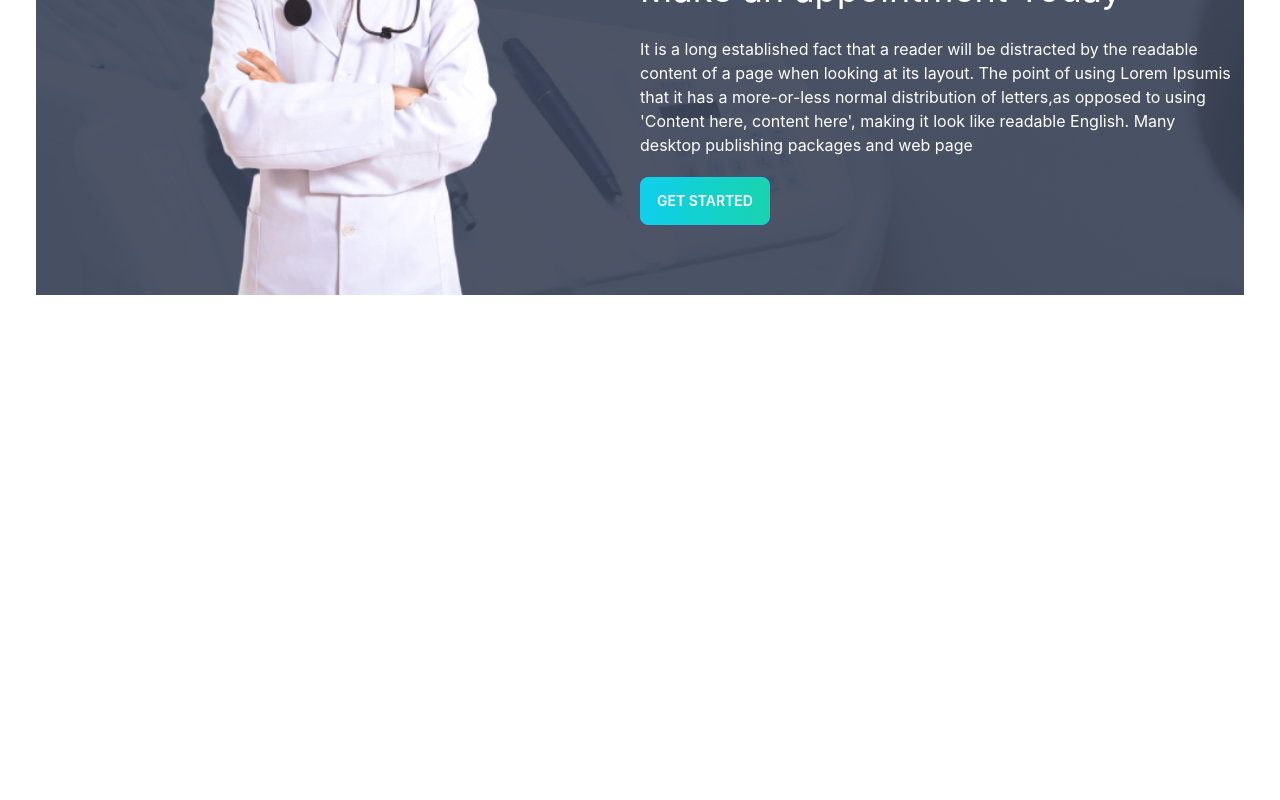
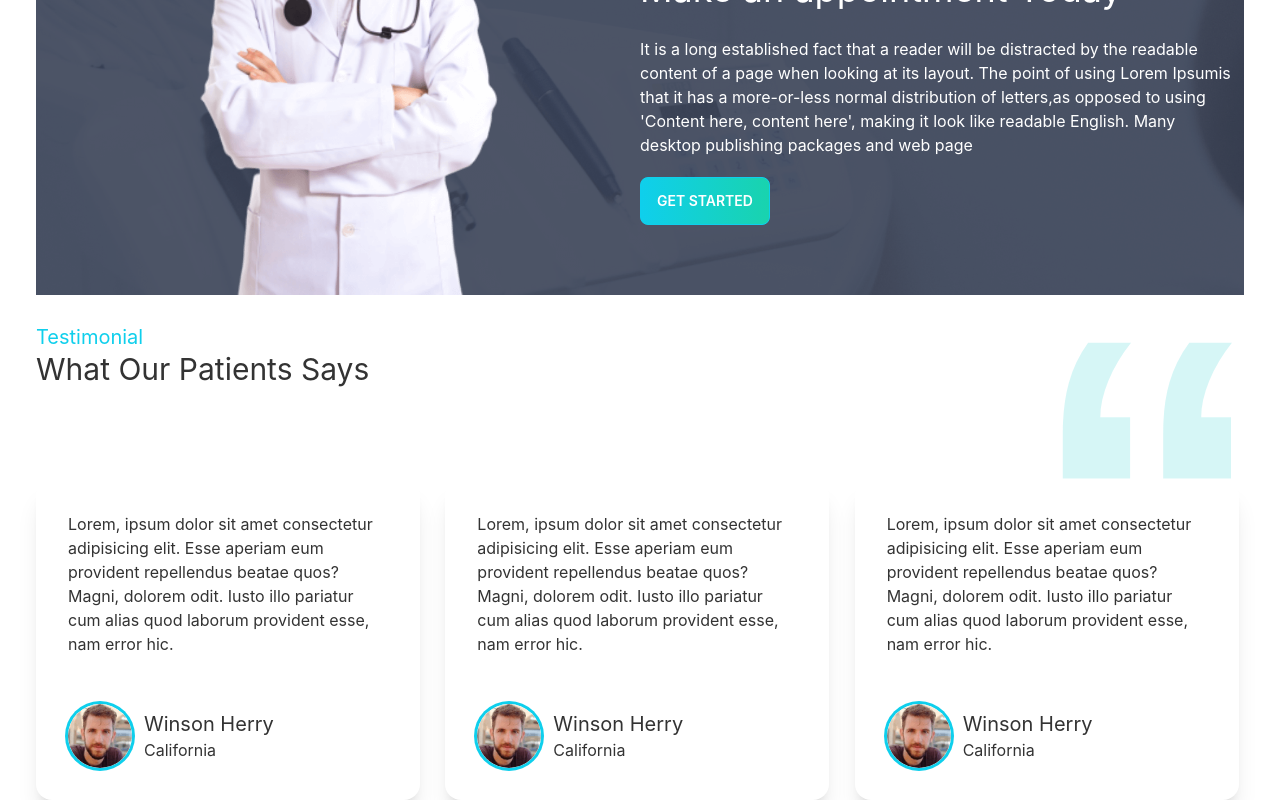
Before and after one commit to mohammad-al-amin-islam/doctors-portal-client-side, a React (Create React App) app: page / in a window 1280 px wide. Shown: the part 2628-3428 px from the top of the page. Before the commit the page ends 2951 px from the top, so only its background shows below. Built offline with nearby package versions, Linux system fonts and the light colour scheme.

Commit message:
testimonials area added

```diff
--- a/src/Pages/Home/Home.js
+++ b/src/Pages/Home/Home.js
@@ -4,6 +4,7 @@ import Info from './Info';
 import MakeAppoinment from './MakeAppoinment';
 import Services from './Services';
 import SpecialService from './SpecialService';
+import Testimonials from './Testimonials';
 
 const Home = () => {
     return (
@@ -13,6 +14,7 @@ const Home = () => {
             <Services></Services>
             <SpecialService></SpecialService>
             <MakeAppoinment></MakeAppoinment>
+            <Testimonials></Testimonials>
         </div>
     );
 };
--- /dev/null
+++ b/src/Pages/Home/Review.js
@@ -0,0 +1,27 @@
+import React from 'react';
+
+const Review = ({ review }) => {
+    return (
+        <section>
+            <div class="card w-96 bg-base-100 shadow-xl">
+                <div class="card-body">
+                    <p>Lorem, ipsum dolor sit amet consectetur adipisicing elit. Esse aperiam eum provident repellendus beatae quos? Magni, dolorem odit. Iusto illo pariatur cum alias quod laborum provident esse, nam error hic.</p>
+                    <div className='flex items-center mt-10'>
+                        <div class="avatar">
+                            <div class="w-16 rounded-full ring ring-primary ring-offset-base-100 mr-3">
+                                <img src={review.img} alt='' />
+                            </div>
+
+                        </div>
+                        <div>
+                            <h3 className="text-xl">{review.name}</h3>
+                            <p>{review.location}</p>
+                        </div>
+                    </div>
+                </div>
+            </div>
+        </section>
+    );
+};
+
+export default Review;
--- /dev/null
+++ b/src/Pages/Home/Testimonials.js
@@ -0,0 +1,56 @@
+import React from 'react';
+import quote from '../../assets/icons/quote.svg'
+import user1 from '../../assets/images/people1.png'
+import Review from './Review';
+
+const Testimonials = () => {
+    const reviews = [
+
+        {
+            _id: 1,
+            name: 'Winson Herry',
+            location: 'California',
+            review: '',
+            img: user1
+        },
+        {
+            _id: 2,
+            name: 'Winson Herry',
+            location: 'California',
+            review: '',
+            img: user1
+        },
+        {
+            _id: 3,
+            name: 'Winson Herry',
+            location: 'California',
+            review: '',
+            img: user1
+        },
+
+    ]
+    return (
+        <section>
+            <div className='flex justify-between'>
+                <div>
+                    <h3 className='text-xl text-primary'>Testimonial</h3>
+                    <h1 className='text-3xl'>What Our Patients Says</h1>
+                </div>
+                <div className='w-24 lg:w-48'>
+                    <img src={quote} alt="" />
+                </div>
+            </div>
+            <div className='grid grid-cols-1 md:grid-cols-2 lg:grid-cols-3 gap-5'>
+                {
+                    reviews.map(review => <Review
+                        key={review._id}
+                        review={review}
+                    ></Review>)
+                }
+
+            </div>
+        </section>
+    );
+};
+
+export default Testimonials;
```
